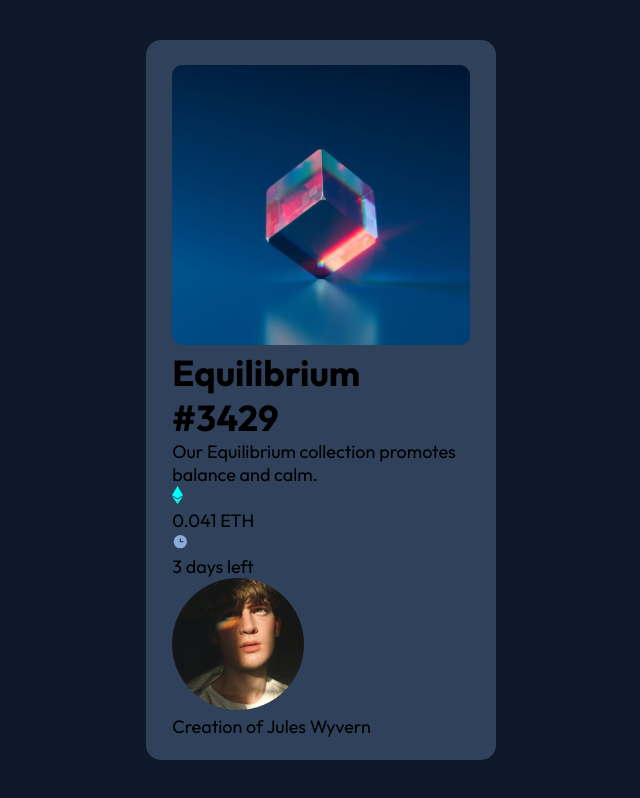
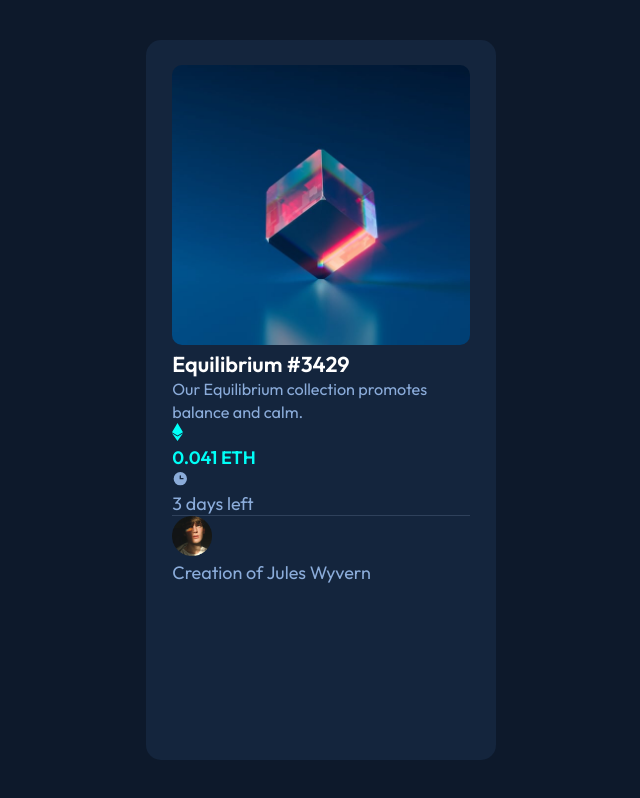
Before and after one commit to Younos-abbasi/nft-card-component, a plain HTML site: page index.html in a window 1280 px wide. Shown: the whole page, without its empty margins (319-959 px from the left). Drawn offline with Linux system fonts and the light colour scheme.

Commit message:
modified stylesheet

```diff
--- a/css/style.css
+++ b/css/style.css
@@ -11,7 +11,7 @@
   /* Main BG color */
   --Very-dark-blue-BG: hsl(217, 54%, 11%);
   /* card BG color */
-  --Very-dark-blue: hsl(216, 50%, 16%);
+  --Very-dark-blue-card: hsl(216, 50%, 16%);
   /* Line color */
   --Very-dark-blue: hsl(215, 32%, 27%);
   --White: hsl(0, 0%, 100%);
@@ -32,7 +32,7 @@ body {
   align-items: center;
 }
 main {
-  background-color: var(--Very-dark-blue);
+  background-color: var(--Very-dark-blue-card);
   max-width: 350px;
   height: 90%;
   border-radius: 15px;
@@ -48,3 +48,31 @@ main {
   object-fit: cover;
   border-radius: 10px;
 }
+.card__heading {
+  color: var(--White);
+  font-size: 1.2rem;
+  font-weight: var(--fw-bold);
+}
+.card__description p {
+  color: var(--Soft-blue);
+  font-size: 0.9rem;
+  line-height: 1.4;
+}
+.card__value p {
+  color: var(--Cyan);
+  font-size: 1rem;
+  font-weight: var(--fw-bold);
+}
+.card__sale-duration {
+  border-bottom: 1px solid var(--Very-dark-blue);
+}
+.card__sale-duration p {
+  color: var(--Soft-blue);
+}
+.card__footer img {
+  width: 40px;
+  height: 40px;
+}
+.card__footer p {
+  color: var(--Soft-blue);
+}
--- a/index.html
+++ b/index.html
@@ -53,7 +53,7 @@
         </div>
         <div class="card__footer">
           <img src="/images/image-avatar.png" alt="designer profile phot" />
-          <p>Creation of Jules Wyvern</p>
+          <p>Creation of <span>Jules Wyvern</span></p>
         </div>
       </div>
     </main>
```
